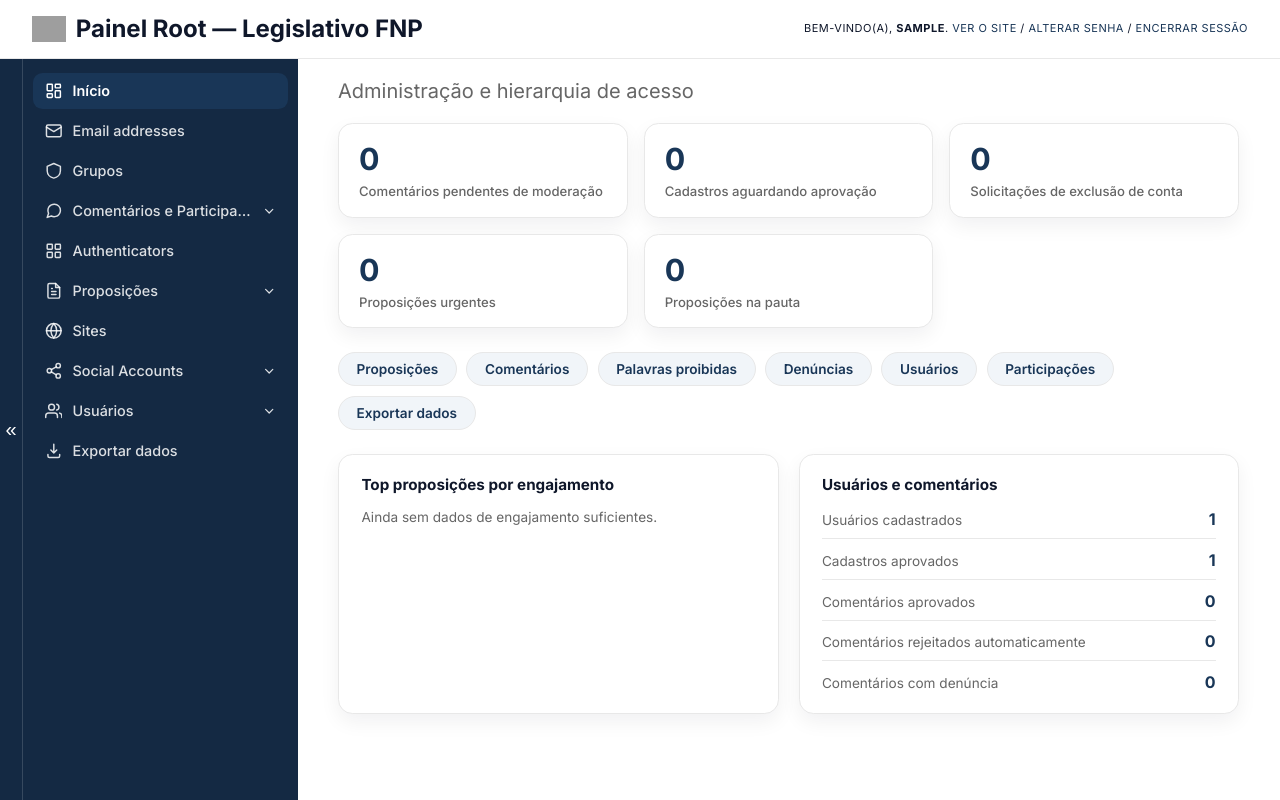
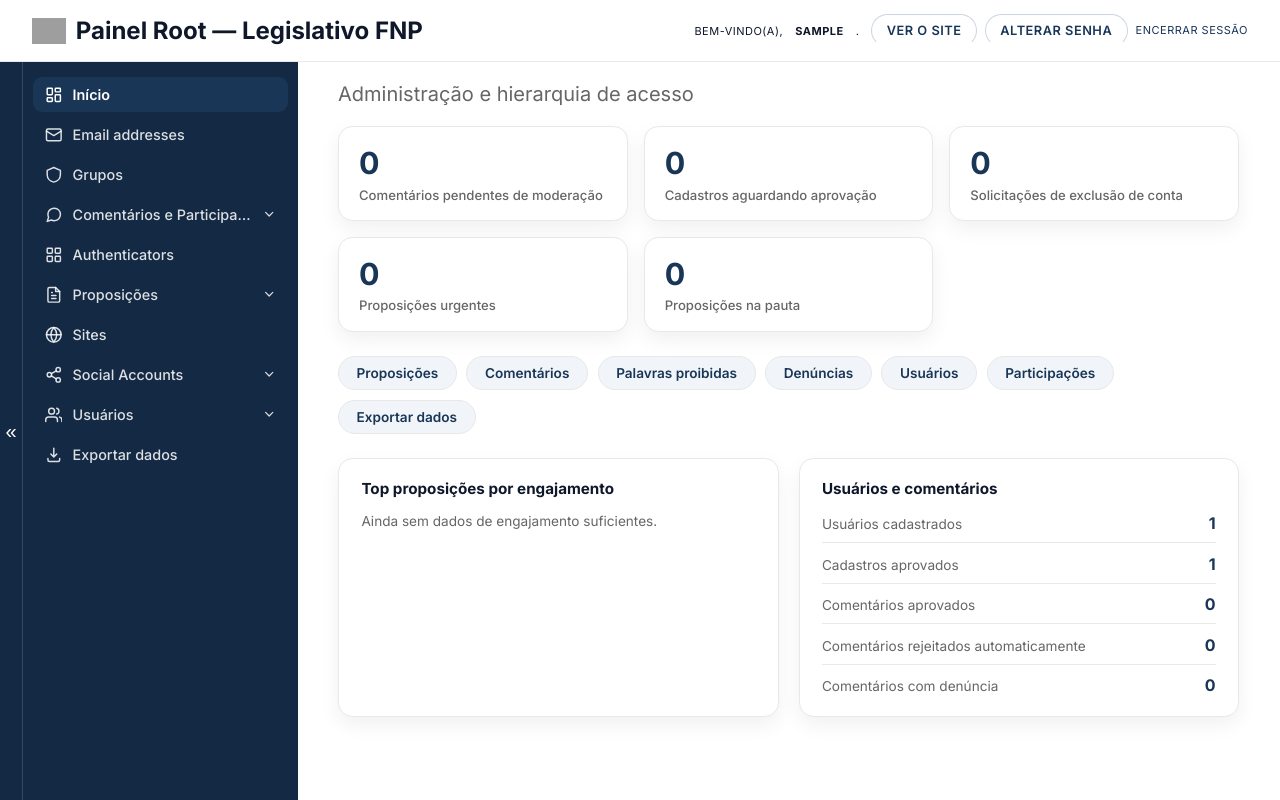
Before and after one commit to brunofnp/legislativo-fnp, a Django app: page /admin/ in a window 1280 px wide. Run offline with Django 4.2, Linux system fonts and the light colour scheme; the visitor is signed in with stand-in values (Sample User, id 1); data comes from the database, SQL or seed files in the repository; data that the repository does not hold is empty; parts of the project's set-up code (start-up, migrations or seed data) failed here and were passed over; grey boxes are pictures that could not be loaded.

Commit message:
fix: "Ver o site"/"Alterar senha"/"Sair" viram botoes de verdade no header do Admin
Eram texto sublinhado separado por "/", sem indicacao visual de que
eram clicaveis. Viram pill buttons no mesmo padrao do resto da
plataforma (botao de log out vermelho, igual .topbar-logout do site
publico).

```diff
--- a/static/css/admin-custom.css
+++ b/static/css/admin-custom.css
@@ -41,6 +41,58 @@
 #header {
   padding: 0.9rem 2rem;
   border-bottom: 1px solid var(--hairline-color);
+}
+
+/* "Ver o site"/"Alterar senha"/"Sair" nasciam como texto sublinhado
+   separado por "/" -- nada indicava que eram clicáveis. Viram pill
+   buttons, no mesmo padrão visual do resto da plataforma (ex.:
+   .topbar-logout do site público: link vermelho pro "Sair"). */
+#user-tools {
+  display: flex;
+  align-items: center;
+  gap: 0.75rem;
+  flex-wrap: wrap;
+}
+
+.fnp-user-tools {
+  display: flex;
+  align-items: center;
+  gap: 0.5rem;
+}
+
+.fnp-user-btn {
+  display: inline-flex;
+  align-items: center;
+  padding: 0.4rem 0.9rem;
+  border-radius: 999px;
+  border: 1px solid #cbd5e1;
+  background: #fff;
+  font-size: 0.8rem;
+  font-weight: 600;
+  line-height: 1.4;
+  cursor: pointer;
+  transition: background-color .15s ease, border-color .15s ease;
+}
+
+#user-tools .fnp-user-btn:link,
+#user-tools .fnp-user-btn:visited {
+  color: var(--primary);
+  text-decoration: none;
+}
+
+.fnp-user-btn:hover {
+  background: #f1f5f9;
+  border-color: var(--primary);
+}
+
+.fnp-user-btn-logout {
+  border-color: #fecaca;
+  color: #dc2626;
+}
+
+.fnp-user-btn-logout:hover {
+  background: #fef2f2;
+  border-color: #dc2626;
 }
 
 #branding h1,
--- a/templates/admin/base_site.html
+++ b/templates/admin/base_site.html
@@ -18,22 +18,24 @@
 {% endblock %}
 
 {% block userlinks %}
+  <div class="fnp-user-tools">
     {% if site_url %}
-    <a href="{{ site_url }}">{% translate 'View site' %}</a> /
+      <a href="{{ site_url }}" class="fnp-user-btn">{% translate 'View site' %}</a>
     {% endif %}
     {% if user.is_active and user.is_staff %}
       {% url 'django-admindocs-docroot' as docsroot %}
       {% if docsroot %}
-      <a href="{{ docsroot }}">{% translate 'Documentation' %}</a> /
+        <a href="{{ docsroot }}" class="fnp-user-btn">{% translate 'Documentation' %}</a>
       {% endif %}
     {% endif %}
     {% if user.has_usable_password %}
-    <a href="{% url 'admin:password_change' %}">{% translate 'Change password' %}</a> /
+      <a href="{% url 'admin:password_change' %}" class="fnp-user-btn">{% translate 'Change password' %}</a>
     {% endif %}
     <form id="logout-form" method="post" action="{% url 'admin:logout' %}">
       {% csrf_token %}
-    <button type="submit">{% translate 'Log out' %}</button>
+      <button type="submit" class="fnp-user-btn fnp-user-btn-logout">{% translate 'Log out' %}</button>
     </form>
+  </div>
 {% endblock %}
 
 {% block nav-global %}{% endblock %}
```
Lines whose indentation alone changed are shown as unchanged.
